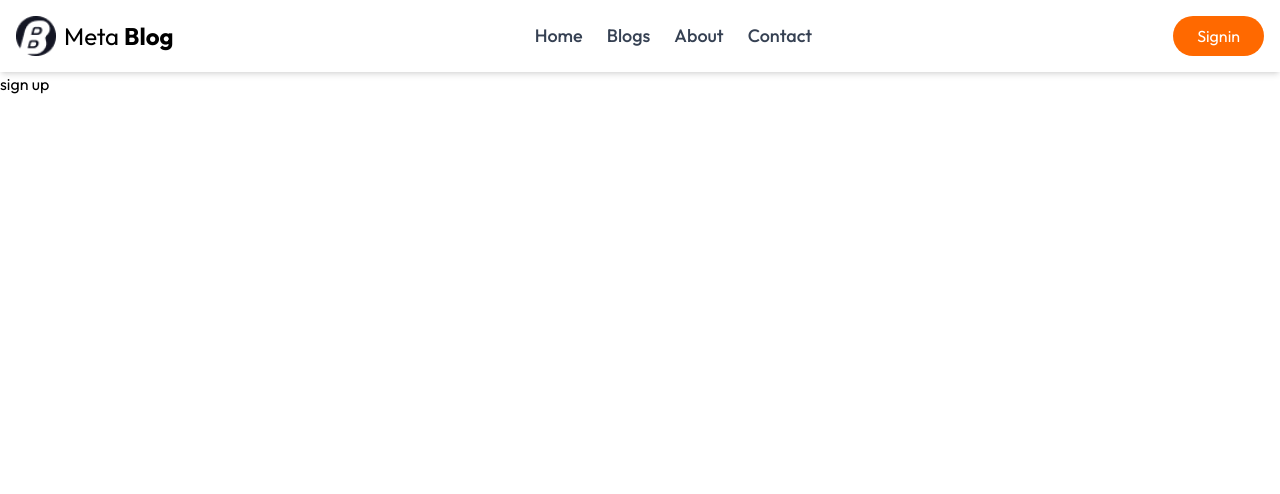
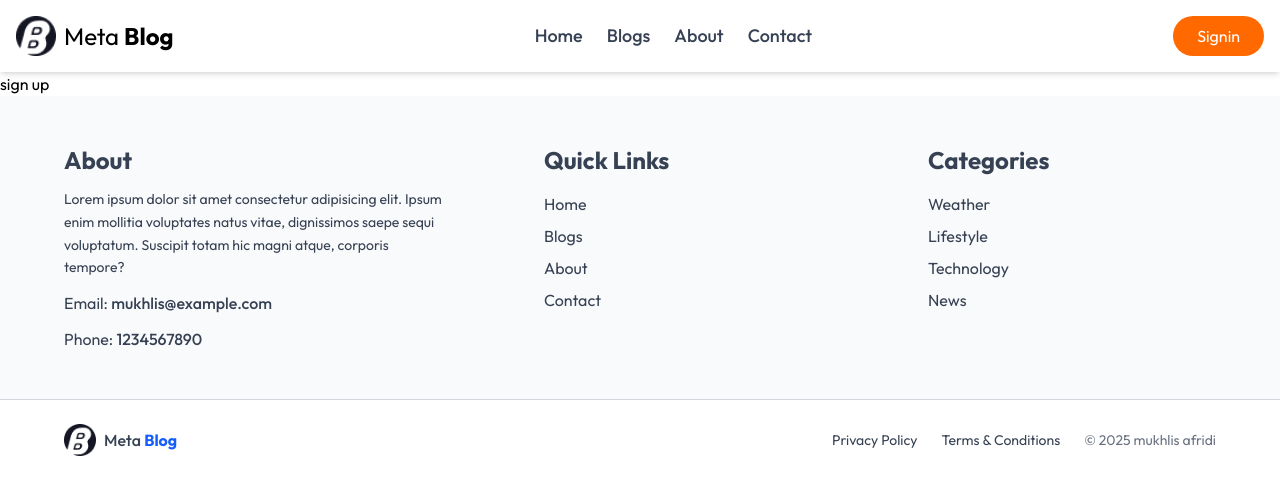
Before and after one commit to mukhlisafridi/BLOG_APP_FRONTEND, a React app: page /register in a window 1280 px wide. Shown: the top 494 px of the page. Built offline with nearby package versions, Linux system fonts and the light colour scheme; the HTML template or start-up script is replaced by a standard one.

Commit message:
latest blog and blogs page completed

```diff
--- a/src/App.jsx
+++ b/src/App.jsx
@@ -8,6 +8,7 @@ import About from './pages/About'
 import SingleBlog from './pages/SingleBlog'
 import Login from './pages/Login'
 import SignUp from './pages/SignUp'
+import Footer from './components/Footer'
 const App = () => {
   return (
     <>
@@ -22,6 +23,7 @@ const App = () => {
       <Route path="/login" element={<Login/>} />
       <Route path="/register" element={<SignUp/>} />
      </Routes>
+     <Footer/>
      </BrowserRouter>
     </>
   )
--- /dev/null
+++ b/src/components/Footer.jsx
@@ -0,0 +1,101 @@
+import { Link } from "react-router-dom";
+import { assets } from "../assets/assets";
+import React from "react";
+const Footer = () => {
+  return (
+    <>
+      {/* Main Footer Section */}
+      <div className="flex flex-col md:flex-row flex-wrap py-12 px-4 md:px-8 lg:px-16 justify-between gap-8 bg-gray-50 text-gray-700">
+        {/* About Section */}
+        <div className="w-full md:w-1/3 flex flex-col items-center md:items-start gap-3 text-center md:text-left">
+          <h1 className="text-2xl font-bold">About</h1>
+          <p className="text-sm leading-relaxed">
+            Lorem ipsum dolor sit amet consectetur adipisicing elit. Ipsum enim
+            mollitia voluptates natus vitae, dignissimos saepe sequi voluptatum.
+            Suscipit totam hic magni atque, corporis tempore?
+          </p>
+          <h4 className="text-sm sm:text-base font-normal">
+            Email: <span className="font-medium">mukhlis@example.com</span>
+          </h4>
+          <h4 className="text-sm sm:text-base font-normal">
+            Phone: <span className="font-medium">1234567890</span>
+          </h4>
+        </div>
+
+        {/* Quick Links */}
+        <div className="w-full sm:w-1/2 md:w-1/4 flex flex-col items-center md:items-start">
+          <h1 className="text-2xl font-bold mb-4">Quick Links</h1>
+          <ul className="flex flex-col gap-2 text-sm sm:text-base">
+            <Link
+              className="hover:text-black text-gray transition-all duration-200"
+              to="/"
+            >
+              Home
+            </Link>
+            <Link
+              className="hover:text-black text-gray transition-all duration-200"
+              to="/blogs"
+            >
+              Blogs
+            </Link>
+            <Link
+              className="hover:textblack text-gray transition-all duration-200"
+              to="/about"
+            >
+              About
+            </Link>
+            <Link
+              className="hover:text-black text-gray transition-all duration-200"
+              to="/contact"
+            >
+              Contact
+            </Link>
+          </ul>
+        </div>
+
+        {/* Categories */}
+        <div className="w-full sm:w-1/2 md:w-1/4 flex flex-col items-center md:items-start">
+          <h1 className="text-2xl font-bold mb-4">Categories</h1>
+          <ul className="flex flex-col gap-2 text-sm sm:text-base">
+            <Link className="hover:text-blue-600 transition-all duration-200">
+              Weather
+            </Link>
+            <Link className="hover:text-blue-600 transition-all duration-200">
+              Lifestyle
+            </Link>
+            <Link className="hover:text-blue-600 transition-all duration-200">
+              Technology
+            </Link>
+            <Link className="hover:text-blue-600 transition-all duration-200">
+              News
+            </Link>
+          </ul>
+        </div>
+      </div>
+
+      <hr className="h-px bg-gray-300 border-0" />
+
+      <div className="flex flex-col sm:flex-row justify-between cursor-pointer items-center gap-4 py-6 px-4 md:px-8 lg:px-16 text-gray-700 text-sm">
+        <div className="flex items-center gap-2">
+          <img src={assets.logo} alt="Logo" className="w-8 h-8" />
+          <p className="text-base font-medium">
+            Meta <span className="font-bold text-blue-600 ">Blog</span>
+          </p>
+        </div>
+        <ul className="flex flex-col sm:flex-row items-center gap-3 sm:gap-6 text-center">
+          <li className="hover:text-blue-600 transition-all duration-200 cursor-pointer">
+            Privacy Policy
+          </li>
+          <li className="hover:text-blue-600 transition-all duration-200 cursor-pointer">
+            Terms & Conditions
+          </li>
+          <li className="text-gray-500 text-xs sm:text-sm">
+            © {new Date().getFullYear()} mukhlis afridi
+          </li>
+        </ul>
+      </div>
+    </>
+  );
+};
+
+export default Footer;
--- a/src/components/LatestBlogs.jsx
+++ b/src/components/LatestBlogs.jsx
@@ -5,18 +5,15 @@ import BlogCard from './BlogCard';
 const LatestBlogs = () => {
   return (
     <div className="my-8 container mx-auto px-4 sm:px-6 lg:px-8">
-      {/* Section Title */}
       <h1 className="text-3xl sm:text-4xl font-bold text-gray-800 text-center sm:text-left mb-6">
         Latest Blogs
       </h1>
-
-      {/* Blog Grid */}
       <div className="grid grid-cols-1 sm:grid-cols-2 md:grid-cols-3 gap-6">
-        {blogData.map((blog, index) => (
+        {blogData.slice(-6).reverse().map((blog, index) => (
           <BlogCard
             key={index}
             id={blog._id}
-            title={blog.title}
+             title={blog.title}
             image={blog.image}
             category={blog.category}
             author_name={blog.author.name}
--- a/src/pages/Blogs.jsx
+++ b/src/pages/Blogs.jsx
@@ -1,11 +1,40 @@
-import React from 'react'
+import React from "react";
+import HeroSection from "../components/HeroSection";
+import { blogData } from "../assets/assets";
+import BlogCard from "../components/BlogCard";
 
 const Blogs = () => {
   return (
-    <div>
-      <h1>blogs</h1>
-    </div>
-  )
-}
+    <>
+      <div className="w-full">
+        <HeroSection />
+        <div className="container mx-auto px-4 sm:px-6 lg:px-8 my-10">
+          <h1 className="text-3xl sm:text-4xl text-center font-bold text-gray-800 mb-6">
+            All Blogs
+          </h1>
+          <p className="text-sm sm:text-base md:text-lg leading-6 sm:leading-7 text-gray-600 max-w-3xl mx-auto text-center mb-10">
+            Lorem ipsum dolor sit amet consectetur adipisicing elit.
+            Exercitationem nisi nam distinctio ab laborum, esse obcaecati
+            sapiente dolor inventore quidem laboriosam! Beatae accusantium autem.
+          </p>
+          <div className="grid grid-cols-1 sm:grid-cols-2 md:grid-cols-3 gap-6">
+            {blogData.map((blog, index) => (
+              <BlogCard
+                key={index}
+                id={blog.id}
+                title={blog.title}
+                image={blog.image}
+                category={blog.category}
+                author_name={blog.author.name}
+                author_image={blog.author.image}
+                date={blog.date}
+              />
+            ))}
+          </div>
+        </div>
+      </div>
+    </>
+  );
+};
 
-export default Blogs
+export default Blogs;
```
